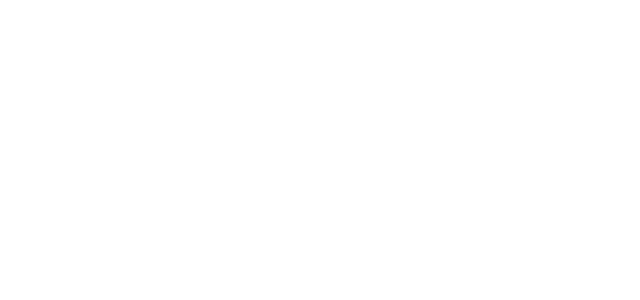
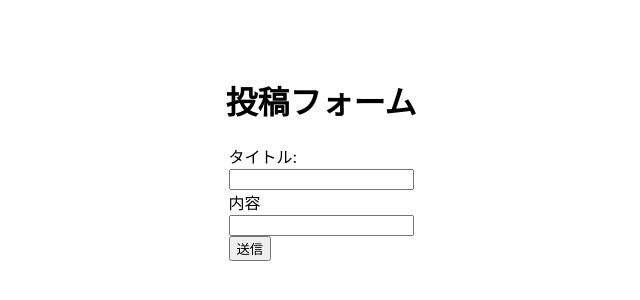
Before and after one commit to shintarou37/study_web, a Next.js app in the folder next_plactice_ts/: page / in a window 1280 px wide. Shown: the part 226-526 px from the top of the page, without its empty margins (319-959 px from the left). Built offline with nearby package versions, Linux system fonts and the light colour scheme.

Commit message:
[React] 投稿フォームHTML作成

```diff
--- a/next_plactice_ts/pages/index.tsx
+++ b/next_plactice_ts/pages/index.tsx
@@ -32,6 +32,15 @@
         <meta name="description" content="Generated by create next app" />
       </Head>
       <main className={styles.main}>
+      <h1>投稿フォーム</h1>
+        <form action="/register" method="post">
+          <label>タイトル:</label><br></br>
+          <input type="text" name="title" /><br></br>
+          <label>内容</label><br></br>
+          <input type="text" name="content" /><br></br>
+          <button type="submit">送信</button><br></br>
+        </form>
+
         {data ?
           <div>
             {datas}
```
